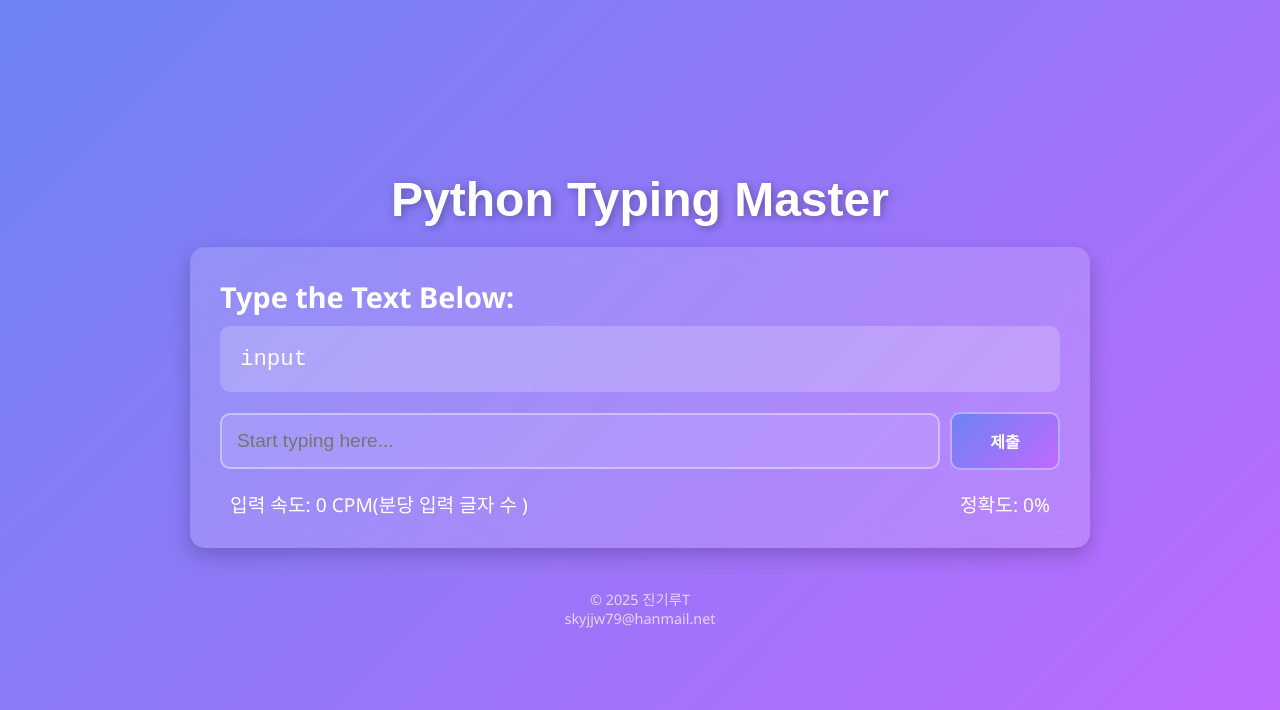
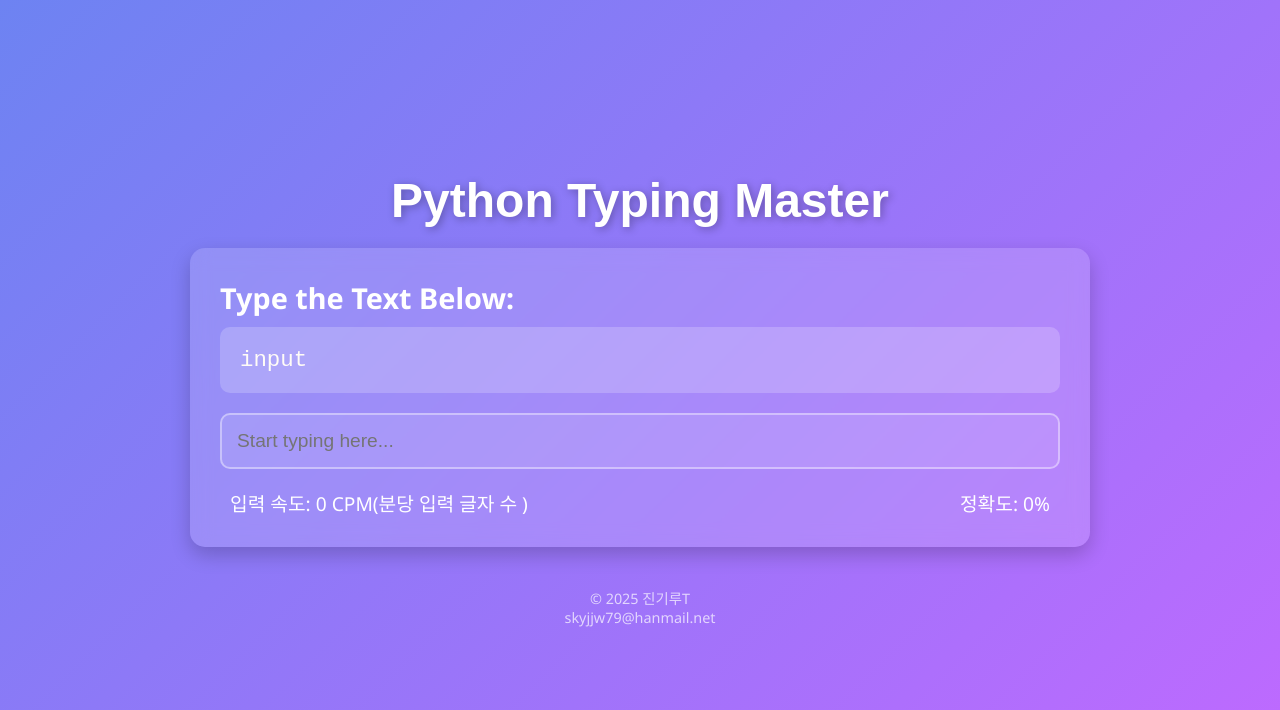
Before and after one commit to jingiru/PythonTypingMaster, a Flask app: page / in a window 1280 px wide. Shown: the top 710 px of the page. Run offline with Flask 3, Linux system fonts and the light colour scheme.

Commit message:
제출버튼 제거(기능 개선)

```diff
--- a/static/script.js
+++ b/static/script.js
@@ -71,7 +71,7 @@ function handleCorrect() {
   setTimeout(() => {
     initializeText(); // 새 텍스트로 초기화
     typingInput.focus();
-  }, 500); // 0.5초 후 이동
+  }, 50); // 0.05초 후 이동
 }
 
 // 오답 처리
@@ -89,9 +89,7 @@ typingInput.addEventListener("keydown", async (event) => {
     // 정확도 계산
     const { accuracy } = calculateStats(userInput);
 
-    if (accuracy === 100) {
-      handleCorrect();
-    } else {
+    if (accuracy != 100) {
       handleIncorrect();
     }
 
@@ -99,19 +97,6 @@ typingInput.addEventListener("keydown", async (event) => {
   }
 });
 
-// 제출 버튼 클릭 처리
-submitButton.addEventListener("click", () => {
-  const userInput = typingInput.value;
-
-  // 정확도 계산
-  const { accuracy } = calculateStats(userInput);
-
-  if (accuracy === 100) {
-    handleCorrect();
-  } else {
-    handleIncorrect();
-  }
-});
 
 // 입력 이벤트 처리
 typingInput.addEventListener("input", () => {
--- a/static/style.css
+++ b/static/style.css
@@ -65,17 +65,9 @@ main {
   color: #fffcf7;
 }
 
-/* 입력 영역 스타일 */
-.input-area {
-  display: flex;
-  align-items: center; /* 수직 가운데 정렬 */
-  gap: 10px; /* 입력창과 버튼 사이 간격 */
-  margin-top: 10px;
-  width: 100%; /* 가로 전체를 차지 */
-}
 
 #typing-input {
-  flex: 9; /* 입력창이 90% 차지 */
+  width: 100%; /* 입력창이 부모 요소의 너비를 꽉 채우도록 설정 */
   padding: 15px;
   font-size: 1.2rem;
   border: 2px solid rgba(255, 255, 255, 0.4);
@@ -84,39 +76,13 @@ main {
   color: #ffffff;
   outline: none;
   transition: border-color 0.3s, box-shadow 0.3s;
+  box-sizing: border-box; /* 패딩이 전체 크기에 포함되도록 설정 */
 }
 
 #typing-input:focus {
   border-color: #ffbe0b;
   box-shadow: 0 4px 10px rgba(255, 186, 0, 0.4);
 }
-
-/* 제출 버튼 스타일 */
-#submit-button {
-  flex: 1; /* 버튼이 10% 차지 */
-  padding: 15px;
-  font-size: 1rem;
-  font-weight: 600;
-  color: #ffffff;
-  background: linear-gradient(135deg, #6d83f2, #c069ff); /* 그라디언트 배경 */
-  border: 2px solid rgba(255, 255, 255, 0.4); /* 살짝 눈에 띄는 테두리 */
-  border-radius: 10px;
-  cursor: pointer;
-  transition: background-color 0.3s, transform 0.2s, box-shadow 0.2s, border-color 0.3s;
-}
-
-#submit-button:hover {
-  background: linear-gradient(135deg, #7a95f4, #d179ff); /* 호버 시 밝아짐 */
-  border-color: rgba(255, 255, 255, 0.6); /* 호버 시 테두리 강조 */
-  box-shadow: 0 4px 10px rgba(115, 95, 239, 0.5); /* 부드러운 그림자 */
-}
-
-#submit-button:active {
-  background: linear-gradient(135deg, #5b72d2, #a65dd8); /* 클릭 시 어두워짐 */
-  transform: scale(0.98); /* 살짝 눌리는 효과 */
-  border-color: rgba(255, 255, 255, 0.8); /* 클릭 시 테두리 더 강조 */
-}
-
 
 
 
--- a/templates/index.html
+++ b/templates/index.html
@@ -17,10 +17,7 @@
     <section class="typing-area">
       <h2>Type the Text Below:</h2>
       <div id="text-to-type">print("Hello, World!")</div>
-      <section class="input-area">
-        <input type="text" id="typing-input" placeholder="Start typing here...">
-        <button id="submit-button">제출</button>
-      </section>
+      <input type="text" id="typing-input" placeholder="Start typing here...">
       <div class="stats">
         <p>입력 속도: <span id="speed">0</span> CPM(분당 입력 글자 수 )</p>
         <p>정확도: <span id="accuracy">0</span>%</p>
```
